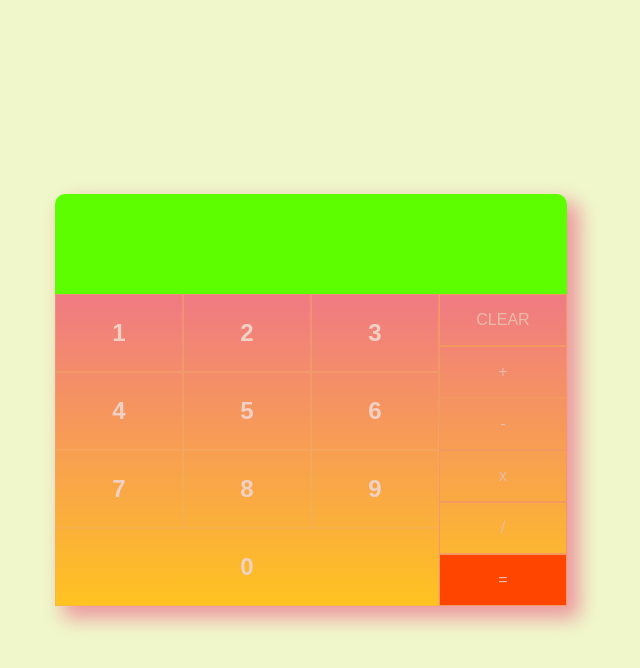
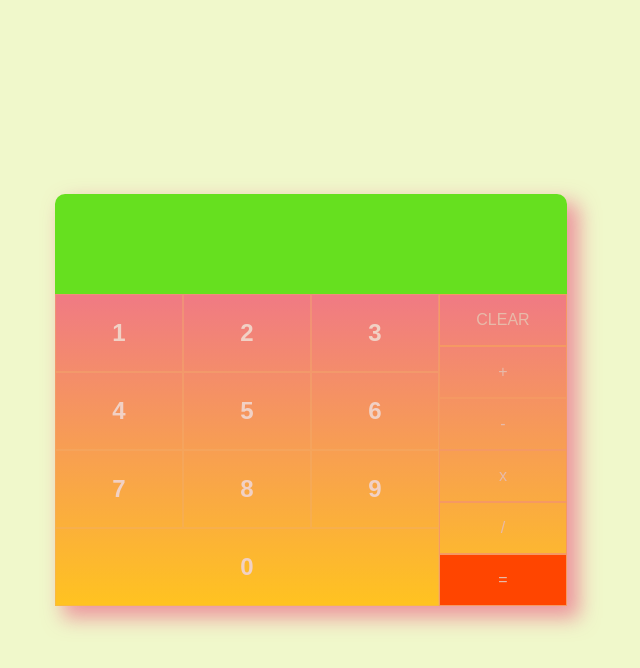
Before and after one commit to develectro/VueApps, a plain HTML site: page Examples/claculator/index.html in a window 1280 px wide. In both pictures the pointer is over the element 640 px from the left and 244 px from the top of the page. Shown: the whole page, without its empty margins (329-969 px from the left). Drawn offline with Linux system fonts and the light colour scheme.

Commit message:
Update index.html

```diff
--- a/Examples/claculator/index.html
+++ b/Examples/claculator/index.html
@@ -871,6 +871,10 @@
 
 
     }
+      .lcdColor:hover{
+        background-color: #66e01f;
+        transition: background-color 150ms ease-in;
+    }
 
     .operationsFlex {
         /* Flex Settings */
```
